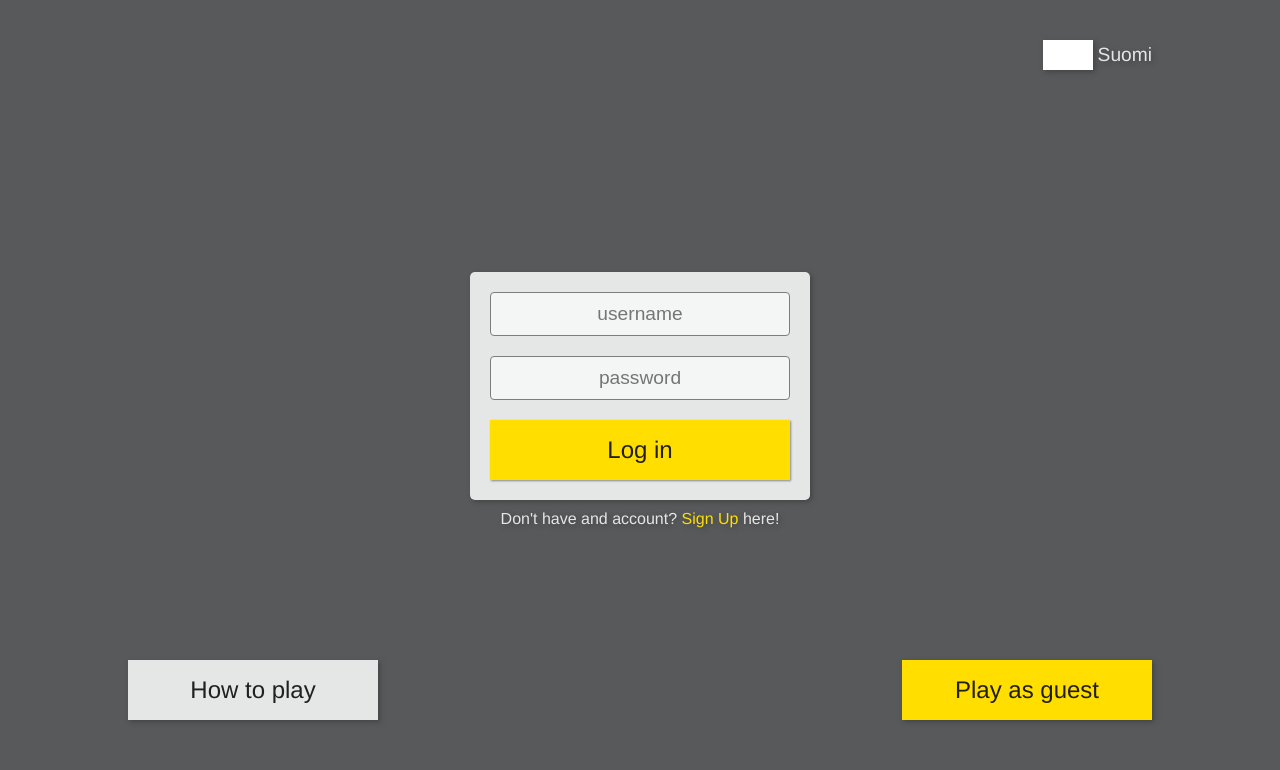
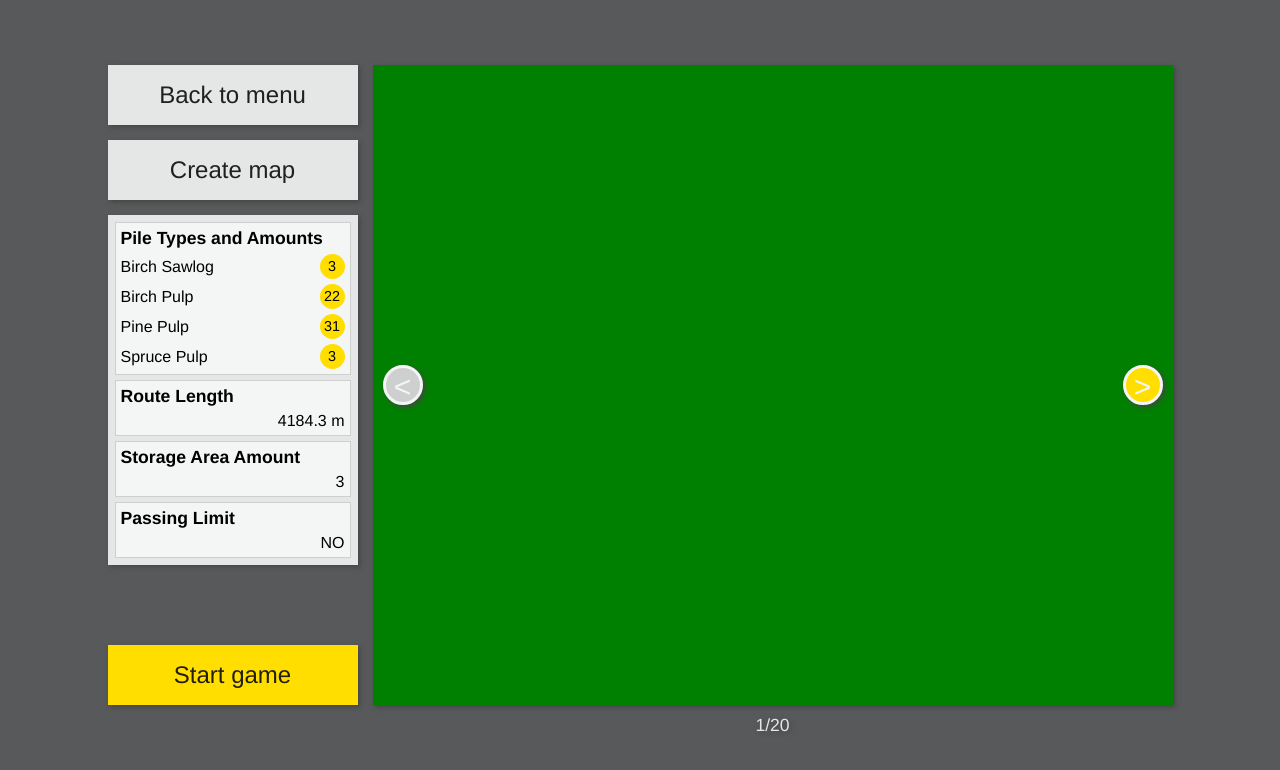
Before and after one commit to kavaari/forestry-game, a React (Create React App) app in the folder frontend/: page / in a window 1280 px wide. Shown: the top 770 px of the page. Built offline with nearby package versions, Linux system fonts and the light colour scheme.

Commit message:
Implement map selection page

```diff
--- a/frontend/src/components/App.css
+++ b/frontend/src/components/App.css
@@ -10,6 +10,7 @@
 body {
   margin: 0;
   font-family: Helvetica, Sans-serif;
+  background-color: #58595b;
 
   /* Make everything unselectable */
   -webkit-user-select: none; /* Safari */
--- a/frontend/src/components/App.jsx
+++ b/frontend/src/components/App.jsx
@@ -7,7 +7,7 @@ export default class App extends Component {
   constructor(props) {
     super(props);
     this.state = {
-      currentView: <MainMenu switchView={this.switchView.bind(this)} />
+      currentView: <MapMenu switchView={this.switchView.bind(this)} />
     }
   }
 
--- a/frontend/src/components/MainMenu.css
+++ b/frontend/src/components/MainMenu.css
@@ -1,7 +1,6 @@
 .MainMenu {
   width: 100vw;
   height: 100vh;
-  background-color: #58595b;
   display: flex;
 }
 
--- a/frontend/src/components/MapMenu.css
+++ b/frontend/src/components/MapMenu.css
@@ -1,6 +1,165 @@
+:root {
+  /* Variables */
+  --list-item-size: 25px;
+  --left-bottom-margin: 15px;
+  --map-chevron-size: 40px;
+}
+
 .MapMenu {
   width: 100vw;
   height: 100vh;
-  background-color: #58595b;
   display: flex;
 }
+
+#map-menu {
+  margin: auto;
+}
+
+#top {
+  height: 80vh;
+}
+
+#left, #right {
+  display: inline-block;
+  height: 100%;
+}
+
+#left {
+  margin-right: 15px;
+  vertical-align: top;
+  position: relative;
+}
+
+#right {
+  width: 100vh;
+  max-width: calc(100% - 265px);
+  background-color: green;
+  box-shadow: var(--menu-shadow);
+  position: relative;
+}
+
+#bottom-row {
+  width: 100vh;
+  max-width: calc(100% - 265px);
+  float: right;
+  text-align: center;
+  color: var(--jd-gray);
+  text-shadow: var(--menu-shadow);
+  margin-top: 10px;
+  font-size: 1.1em;
+}
+
+.Button {
+  margin-bottom: var(--left-bottom-margin);
+}
+
+#button-start-game {
+  margin-bottom: 0;
+  position: absolute;
+  bottom: 0;
+}
+
+#map-info {
+  width: 100%;
+  max-height: calc(100% - 3 * (var(--button-height) + var(--left-bottom-margin)));
+  overflow-y: auto;
+  background-color: var(--jd-gray);
+  margin-bottom: var(--left-bottom-margin);
+  padding: 7px;
+  box-sizing: border-box;
+  box-shadow: var(--menu-shadow);
+}
+
+.section {
+  background-color: #F4F5F5;
+  margin-bottom: 5px;
+  padding: 5px;
+  border: 1px solid #CECFCF;
+}
+
+.section:last-child {
+  margin-bottom: 0;
+}
+
+.section-header {
+  font-size: 1.1em;
+  font-weight: bold;
+  margin-bottom: 5px;
+}
+
+.section-value {
+  text-align: right;
+}
+
+.section-list-item-name, .section-list-item-value {
+  display: inline-block;
+}
+
+.section-list-item {
+  height: var(--list-item-size);
+  line-height: var(--list-item-size);
+  vertical-align: middle;
+  margin-bottom: 5px;
+}
+
+.section-list-item:last-child {
+  margin-bottom: 0;
+}
+
+.section-list-item-value {
+  float: right;
+  width: var(--list-item-size);
+  height: var(--list-item-size);
+  text-align: center;
+  background-color: var(--jd-yellow);
+  border-radius: calc(var(--list-item-size) / 2);
+  font-size: 0.9em;
+}
+
+.map-chevron {
+  width: var(--map-chevron-size);
+  height: var(--map-chevron-size);
+  box-sizing: border-box;
+  border: solid 3px #F4F5F5;
+  box-shadow: var(--menu-shadow);
+  border-radius: calc(var(--map-chevron-size) / 2);
+  background-color: var(--jd-yellow);
+  display: inline-block;
+  position: absolute;
+  top: calc(50% - var(--map-chevron-size) / 2);
+  color: #F4F5F5;
+  text-align: center;
+  line-height: 37px;
+  vertical-align: middle;
+  font-size: 30px;
+}
+
+.map-chevron:hover {
+  cursor: pointer;
+  filter: brightness(105%);
+}
+
+.map-chevron:active {
+  filter: brightness(95%);
+}
+
+.map-chevron-inactive {
+  background-color: #CECFCF;
+}
+
+.map-chevron-inactive:hover {
+  cursor: default;
+  filter: none;
+}
+
+.map-chevron-inactive:active {
+  filter: none;
+}
+
+#map-chevron-left {
+  left: 10px;
+}
+
+#map-chevron-right {
+  right: 10px;
+}
--- a/frontend/src/components/MapMenu.jsx
+++ b/frontend/src/components/MapMenu.jsx
@@ -1,10 +1,133 @@
 import React, { Component } from 'react';
+import Button from './Button';
 import './MapMenu.css';
 
 export default class MapMenu extends Component {
+  constructor(props) {
+    super(props);
+  }
+
+  handleButtonClick(e) {
+    var clicked = e.target.getAttribute('id');
+
+    if (clicked === 'button-start-game') {
+      this.props.switchView('mapmenu');
+    }
+  }
+
   render() {
     return (
       <div className="MapMenu">
+
+        <div id="map-menu">
+
+          <div id="top">
+
+            <div id="left">
+
+              <Button
+                id="button-back"
+                text="Back to menu"
+                handleClick={this.handleButtonClick.bind(this)} />
+
+              <Button
+                id="button-create-map"
+                text="Create map"
+                handleClick={this.handleButtonClick.bind(this)} />
+
+              <div id="map-info">
+
+                <div className="section">
+                  <div className="section-header">
+                    Pile Types and Amounts
+                  </div>
+                  <div className="section-list-item">
+                    <div className="section-list-item-name">
+                      Birch Sawlog
+                    </div>
+                    <div className="section-list-item-value">
+                      3
+                    </div>
+                  </div>
+                  <div className="section-list-item">
+                    <div className="section-list-item-name">
+                      Birch Pulp
+                    </div>
+                    <div className="section-list-item-value">
+                      22
+                    </div>
+                  </div>
+                  <div className="section-list-item">
+                    <div className="section-list-item-name">
+                      Pine Pulp
+                    </div>
+                    <div className="section-list-item-value">
+                      31
+                    </div>
+                  </div>
+                  <div className="section-list-item">
+                    <div className="section-list-item-name">
+                      Spruce Pulp
+                    </div>
+                    <div className="section-list-item-value">
+                      3
+                    </div>
+                  </div>
+                </div>
+
+                <div className="section">
+                  <div className="section-header">
+                    Route Length
+                  </div>
+                  <div className="section-value">
+                    4184.3 m
+                  </div>
+                </div>
+
+                <div className="section">
+                  <div className="section-header">
+                    Storage Area Amount
+                  </div>
+                  <div className="section-value">
+                    3
+                  </div>
+                </div>
+
+                <div className="section">
+                  <div className="section-header">
+                    Passing Limit
+                  </div>
+                  <div className="section-value">
+                    NO
+                  </div>
+                </div>
+
+              </div>
+
+              <Button
+                id="button-start-game"
+                text="Start game"
+                style={{backgroundColor: 'var(--jd-yellow)'}}
+                handleClick={this.handleButtonClick.bind(this)} />
+
+            </div>
+
+            <div id="right">
+              <div className="map-chevron map-chevron-inactive" id="map-chevron-left">
+                {'<'}
+              </div>
+              <div className="map-chevron" id="map-chevron-right">
+                {'>'}
+              </div>
+            </div>
+
+          </div>
+
+          <div id="bottom-row">
+            1/20
+          </div>
+
+        </div>
 
       </div>
     );
```
